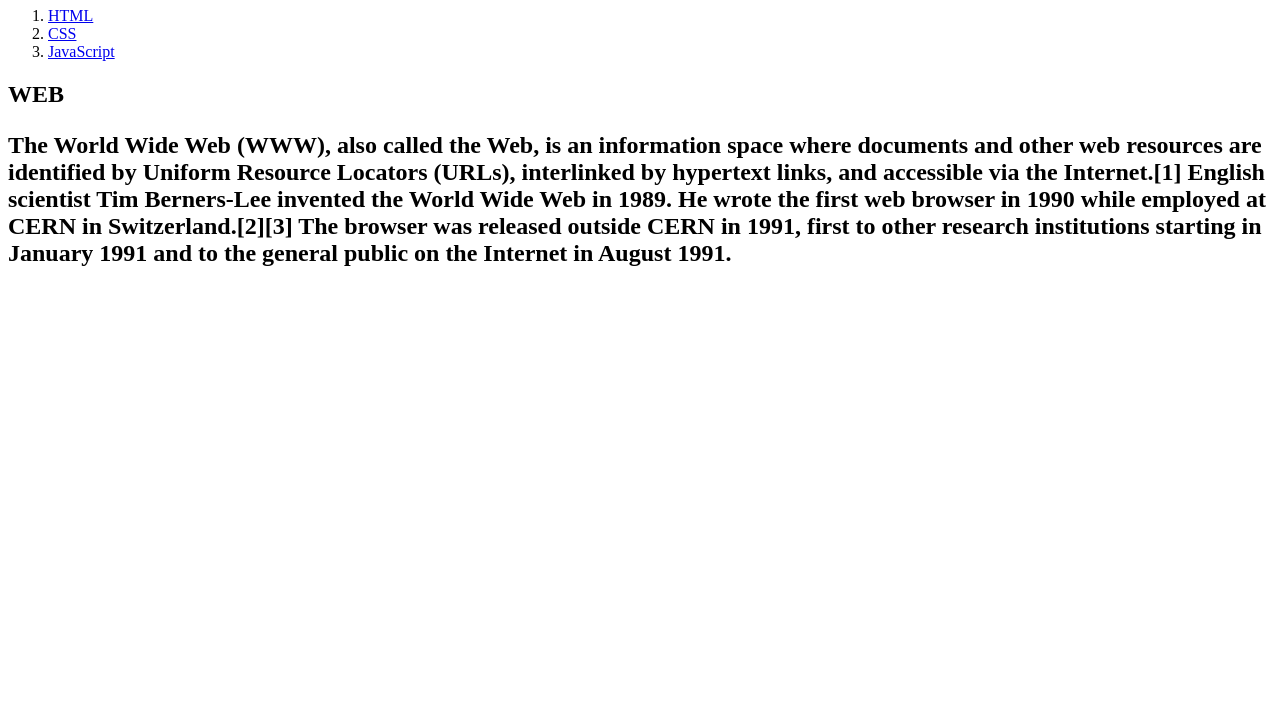
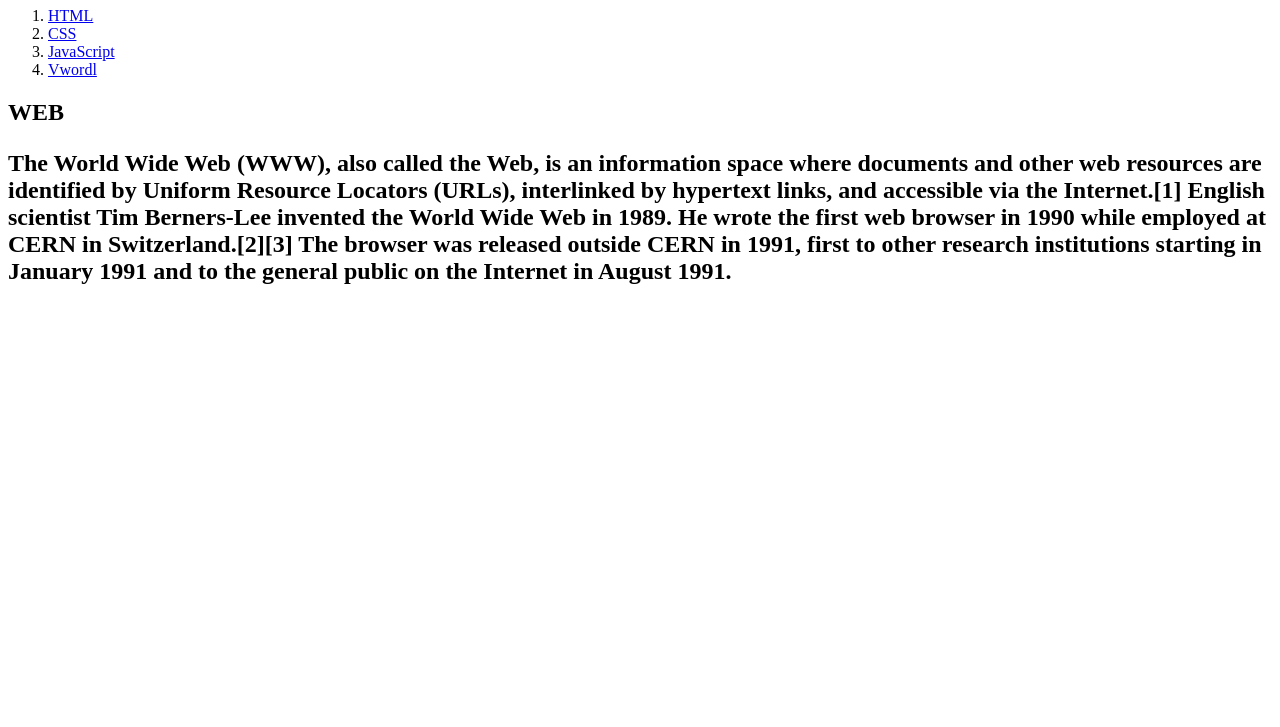
Before and after one commit to jd4147/myweb, a plain HTML site: page index.html in a window 1280 px wide. Shown: the part 73-800 px from the top of the page. Drawn offline with Linux system fonts and the light colour scheme.

Commit message:
Update index.html

```diff
--- a/index.html
+++ b/index.html
@@ -10,6 +10,7 @@
     <Li><a href="1.html">HTML</a></Li>
     <Li><a href="2.html">CSS</a></Li>
     <Li><a href="3.html">JavaScript</a></Li>
+    <Li><a href="4.html">Vwordl</a></Li>
   </ol>
   <h2>WEB<h2>
   <p>
```
